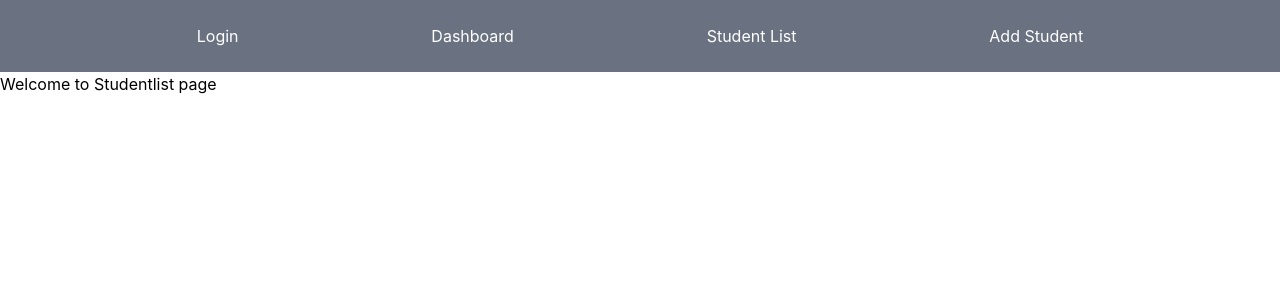
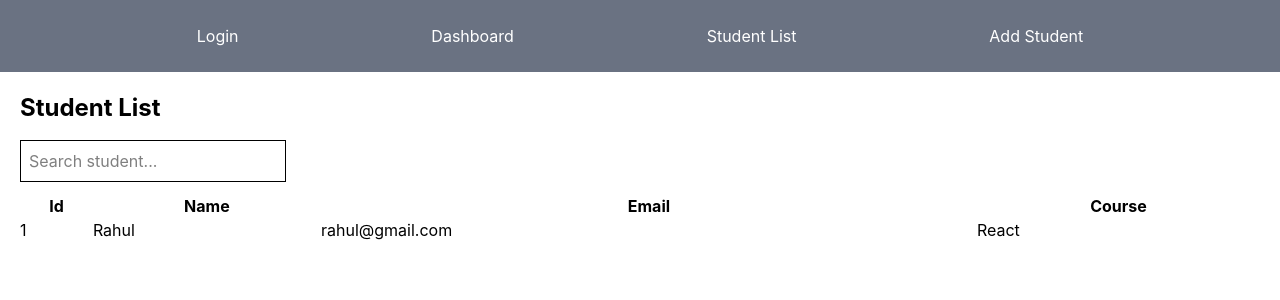
Before and after one commit to Shivtejchavan16/Git-practice, a React (Vite) app: page /studentlist in a window 1280 px wide. Shown: the top 300 px of the page. Built offline with nearby package versions, Linux system fonts and the light colour scheme.

Commit message:
Student List page UI added

```diff
--- a/src/components/Navbar.jsx
+++ b/src/components/Navbar.jsx
@@ -20,7 +20,7 @@ const Navbar = () => {
       </NavLink>
       <NavLink
         className="hover:text-amber-500 transition-colors"
-        to="addstudent"
+        to="/addstudent"
       >
         Add Student
       </NavLink>
--- a/src/pages/StudentList.jsx
+++ b/src/pages/StudentList.jsx
@@ -1,11 +1,35 @@
-
-
 const StudentList = () => {
   return (
-    <div>
-      <h1>Welcome to Studentlist page</h1>
+    <div className="p-5">
+      <h1 className="text-2xl font-bold mb-4">Student List</h1>
+
+      <input
+        type="text"
+        placeholder="Search student..."
+        className="border p-2 mb-3"
+      />
+
+      <table border="1" width="100%">
+        <thead>
+          <tr>
+            <th>Id</th>
+            <th>Name</th>
+            <th>Email</th>
+            <th>Course</th>
+          </tr>
+        </thead>
+
+        <tbody>
+          <tr>
+            <td>1</td>
+            <td>Rahul</td>
+            <td>rahul@gmail.com</td>
+            <td>React</td>
+          </tr>
+        </tbody>
+      </table>
     </div>
-  )
-}
+  );
+};
 
-export default StudentList
+export default StudentList;
```
Also changed, not shown: 1 other file (tests, documents, lock files or other folders).
